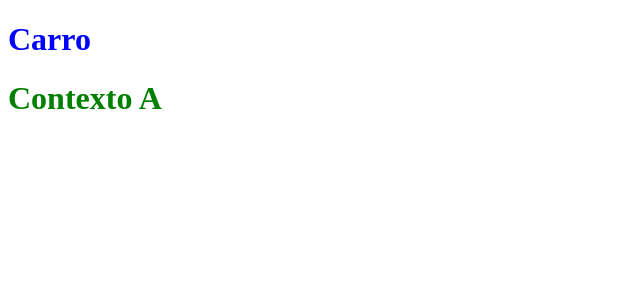
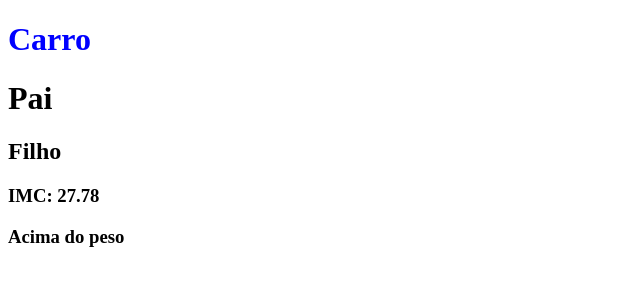
Before and after one commit to Gustavo-Almeida-M/Web-Faculdade, a React (Create React App) app: page / in a window 1280 px wide. Shown: the top 300 px of the page, without its empty margins (0-640 px from the left). Built offline with nearby package versions, Linux system fonts and the light colour scheme.

Commit message:
Atualização aula 27-03-2024

```diff
--- a/src/App.js
+++ b/src/App.js
@@ -1,9 +1,9 @@
-import ClassA from "./components/Atividades/Atividade02/ClassContext";
+import Pai from "./components/Atividades/Atividade01/Questao01/Pai";
 function App() {
   return (
     <div className="App">
       <h1 style={{color:"blue"}}>Carro</h1>
-      <ClassA />
+      <Pai/>
     </div>
   );
 }
```
